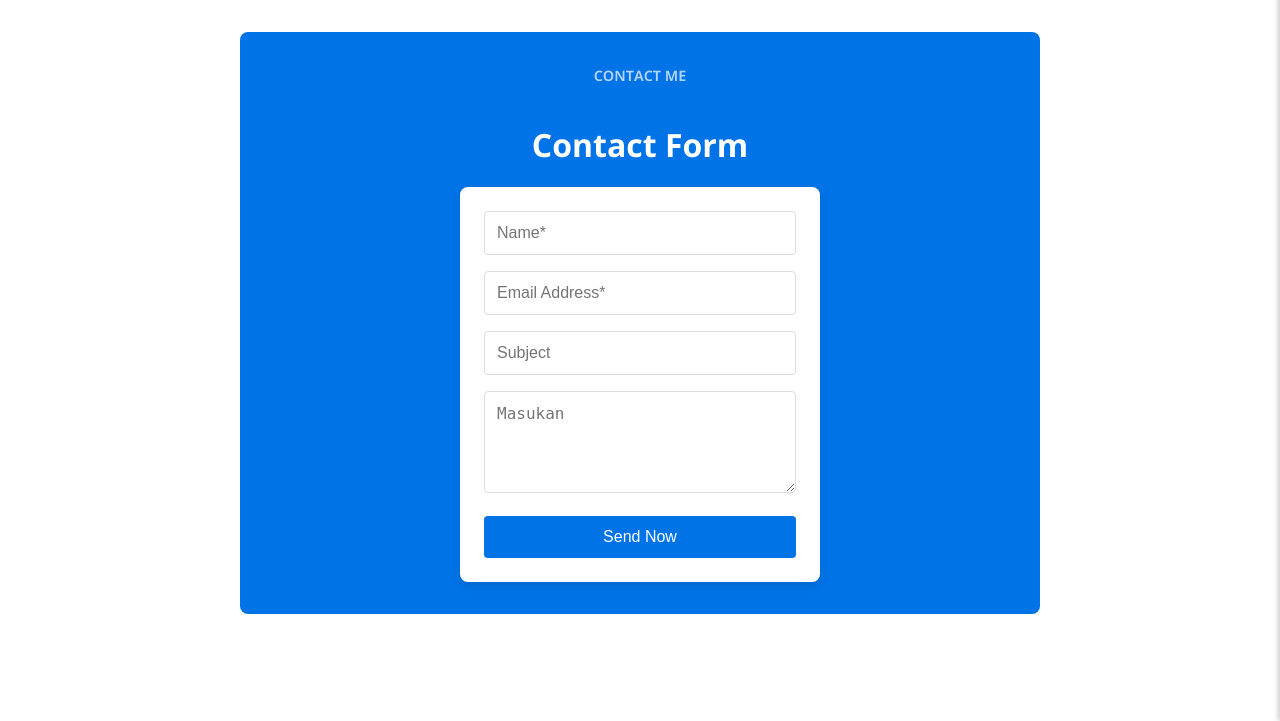
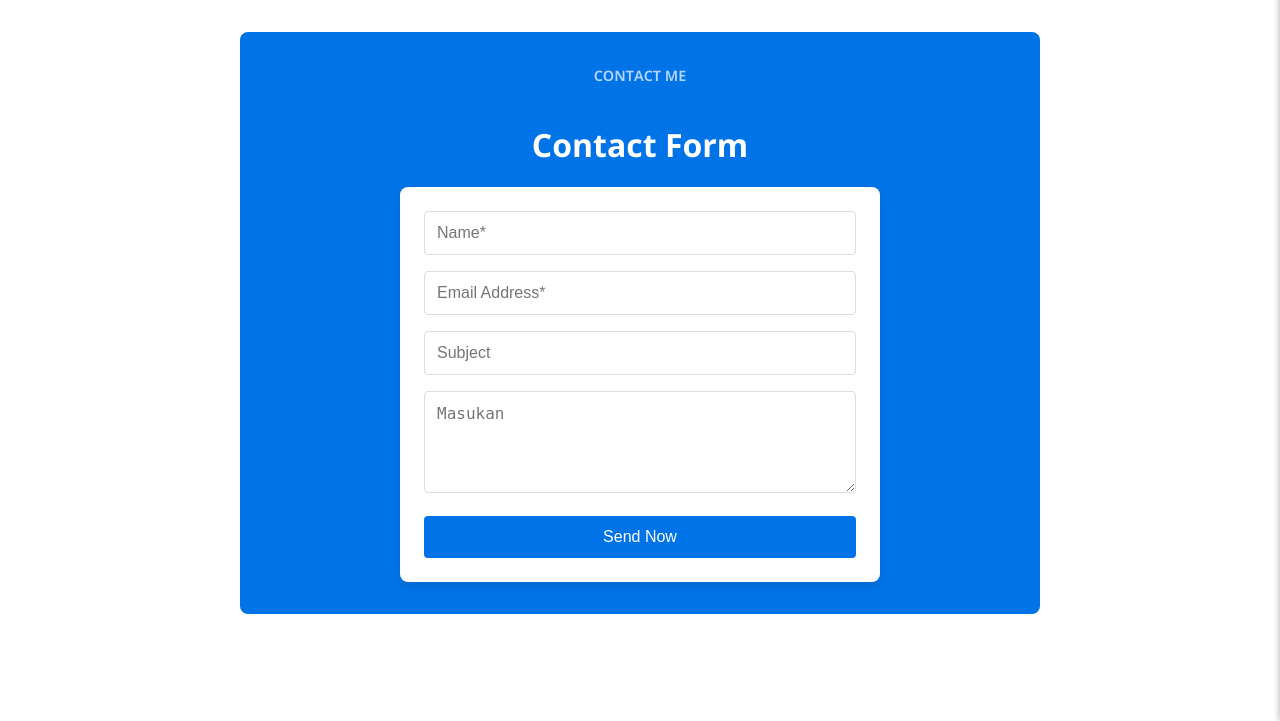
Before and after one commit to adhfry/web-s, a PHP site: page /contact.php in a window 1280 px wide. Shown: the part 79-800 px from the top of the page. Run offline with PHP 8.4, Linux system fonts and the light colour scheme; some libraries are stand-ins or nearby versions.

Commit message:
fix style form

```diff
--- a/assets/css/style.css
+++ b/assets/css/style.css
@@ -443,10 +443,10 @@ nav ul li a {
 .contact-form {
   background-color: #ffffff;
   color: #333;
+  width: 30rem;
   padding: 1.5rem;
   border-radius: 8px;
   box-shadow: 0 4px 8px rgba(0, 0, 0, 0.1);
-  width: calc(50% - 0.5rem);
 }
 
 .contact-info p,
```
